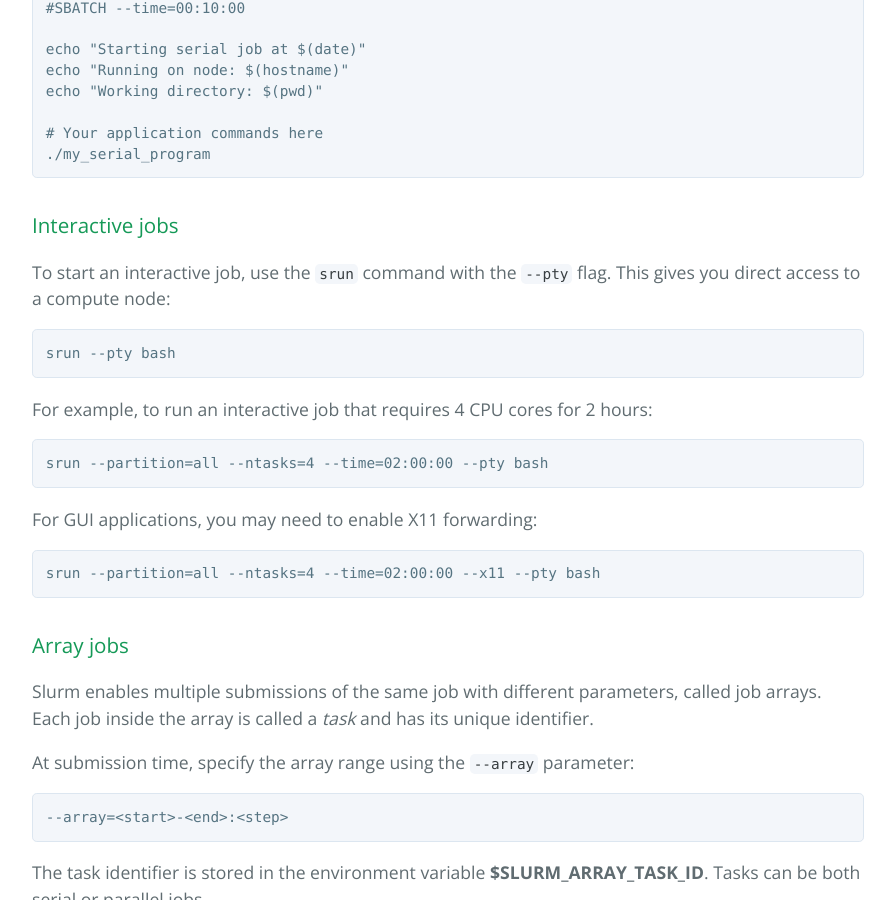
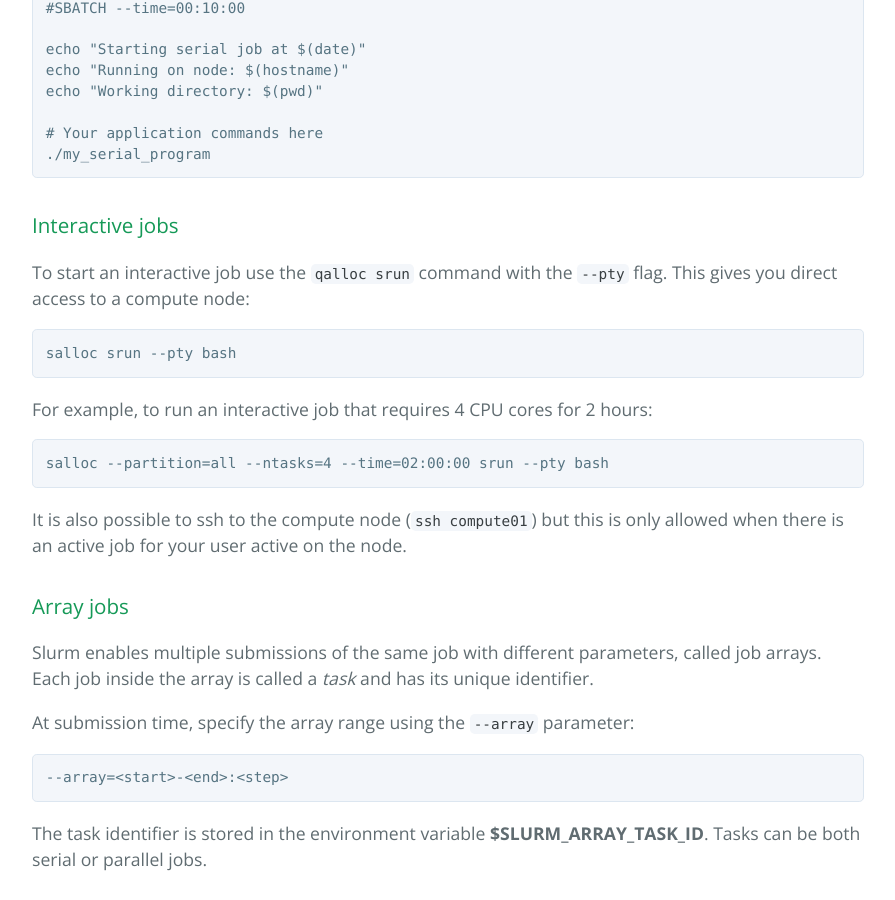
Before and after one commit to HybridScale/orthus, a Jekyll site: the page built from running.md, in a window 1280 px wide and 900 px high, scrolled down 4755 px. Shown: the whole window, without its empty margins (192-1087 px from the left). Built offline with Jekyll 4.4.1, drawn with Linux system fonts in a browser that asks for light colours.

Commit message:
update interactive job instructions

````diff
--- a/running.md
+++ b/running.md
@@ -180,20 +180,17 @@ echo "Working directory: $(pwd)"
 
 ### Interactive jobs
 
-To start an interactive job, use the `srun` command with the `--pty` flag. This gives you direct access to a compute node:
+To start an interactive job use the `qalloc srun` command with the `--pty` flag. This gives you direct access to a compute node:
 ```bash
-srun --pty bash
+salloc srun --pty bash
 ```
 
 For example, to run an interactive job that requires 4 CPU cores for 2 hours:
 ```bash
-srun --partition=all --ntasks=4 --time=02:00:00 --pty bash
+salloc --partition=all --ntasks=4 --time=02:00:00 srun --pty bash
 ```
 
-For GUI applications, you may need to enable X11 forwarding:
-```bash
-srun --partition=all --ntasks=4 --time=02:00:00 --x11 --pty bash
-```
+It is also possible to ssh to the compute node (`ssh compute01`) but this is only allowed when there is an active job for your user active on the node.
 
 ### Array jobs
 Slurm enables multiple submissions of the same job with different parameters, called job arrays. Each job inside the array is called a *task* and has its unique identifier.
````
